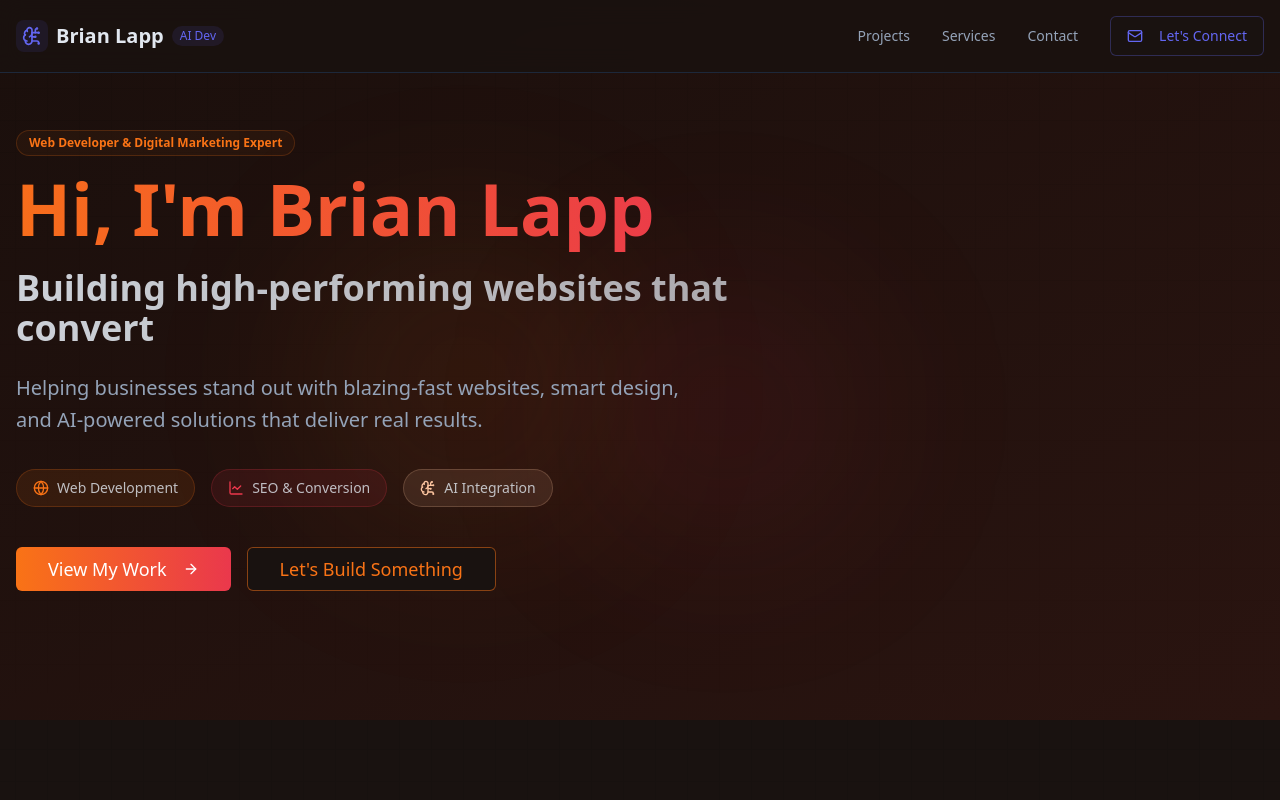
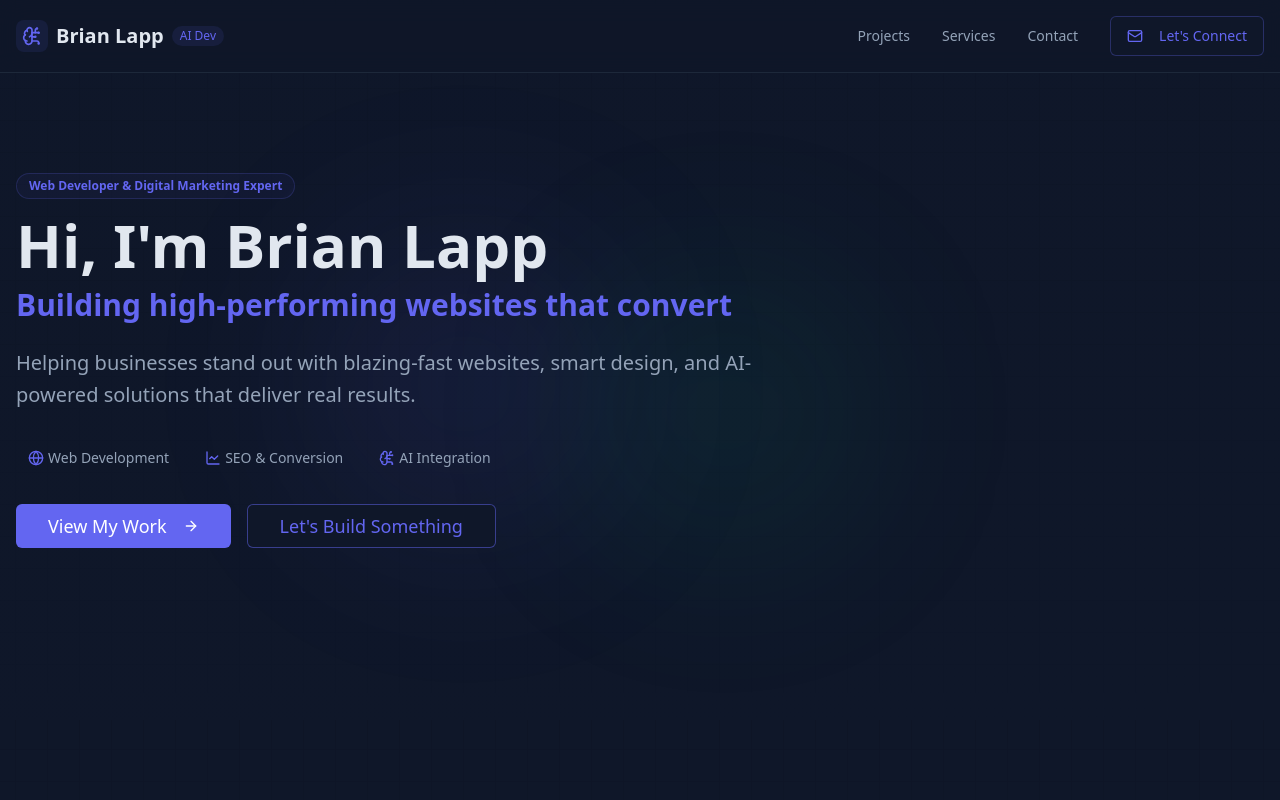
Before and after one commit to brianlapp/brian-lapp, a React (Vite) app: page / in a window 1280 px wide. Shown: the top 800 px of the page. Built offline with nearby package versions, Linux system fonts and the light colour scheme.

Commit message:
Reverted to edit edt-805c31df-d4af-49ab-b7ec-1666d46cbd0b: "Update UI/UX design
Improve UI/UX design with modern typography and CSS effects."

```diff
--- a/src/components/sections/Hero.tsx
+++ b/src/components/sections/Hero.tsx
@@ -5,66 +5,57 @@ import { Link } from "react-router-dom";
 import { Badge } from "../../components/ui/badge";
 
 const Hero = () => (
-  <section className="relative min-h-[90vh] flex items-center bg-gradient-to-br from-[#1a0f0c] to-[#2a1410]">
-    {/* Animated background pattern */}
+  <section className="relative min-h-[90vh] flex items-center bg-gradient-to-br from-background to-card">
+    {/* Neural network background pattern */}
     <div className="absolute inset-0 bg-[url('/grid.svg')] bg-center [mask-image:linear-gradient(180deg,white,rgba(255,255,255,0))]" />
 
-    {/* Animated glow effects */}
-    <div className="absolute top-1/3 left-1/4 w-72 h-72 bg-[#F97316]/20 rounded-full filter blur-[100px] animate-pulse-slow" />
-    <div className="absolute bottom-1/4 right-1/3 w-64 h-64 bg-[#ea384c]/20 rounded-full filter blur-[100px] animate-pulse-slow" style={{ animationDelay: '1s' }} />
+    {/* Animated glow effect */}
+    <div className="absolute top-1/3 left-1/4 w-72 h-72 bg-primary/20 rounded-full filter blur-[100px] animate-pulse-slow" />
+    <div className="absolute bottom-1/4 right-1/3 w-64 h-64 bg-accent/20 rounded-full filter blur-[100px] animate-pulse-slow" style={{ animationDelay: '1s' }} />
 
     <div className="container mx-auto px-4 relative z-10">
       <div className="max-w-3xl">
         <div className="flex items-center space-x-2 mb-4">
-          <Badge variant="outline" className="px-3 py-1 border-[#F97316]/20 bg-[#F97316]/5 text-[#F97316]">
+          <Badge variant="outline" className="px-3 py-1 border-primary/20 bg-primary/5 text-primary">
             Web Developer & Digital Marketing Expert
           </Badge>
         </div>
 
-        <div className="space-y-6">
-          <h1 className="text-4xl md:text-5xl lg:text-7xl font-bold mb-6">
-            <span className="block bg-gradient-to-r from-[#F97316] via-[#ea384c] to-[#FEC6A1] bg-clip-text text-transparent animate-gradient pb-2">
-              Hi, I'm Brian Lapp
-            </span>
-            <span className="block text-2xl md:text-3xl lg:text-4xl mt-4 bg-gradient-to-r from-foreground/90 to-foreground/70 bg-clip-text text-transparent">
+        <div>
+          <h1 className="text-4xl md:text-5xl lg:text-6xl font-bold mb-6 text-foreground">
+            Hi, I'm Brian Lapp
+            <span className="block text-primary text-2xl md:text-3xl mt-3">
               Building high-performing websites that convert
             </span>
           </h1>
-          <p className="text-xl text-muted-foreground leading-relaxed max-w-2xl">
+          <p className="text-xl text-muted-foreground leading-relaxed">
             Helping businesses stand out with blazing-fast websites, smart design, and AI-powered solutions that deliver real results.
           </p>
         </div>
 
-        <div className="flex flex-wrap gap-4 mt-8">
-          <div className="flex items-center text-sm gap-2 bg-[#F97316]/10 px-4 py-2 rounded-full border border-[#F97316]/20">
-            <Globe className="w-4 h-4 text-[#F97316]" />
-            <span className="text-foreground/80">Web Development</span>
+        <div className="flex flex-wrap gap-3 text-muted-foreground mt-8">
+          <div className="flex items-center text-sm gap-1 bg-card px-3 py-1 rounded-full">
+            <Globe className="w-4 h-4 text-primary" />
+            <span>Web Development</span>
           </div>
-          <div className="flex items-center text-sm gap-2 bg-[#ea384c]/10 px-4 py-2 rounded-full border border-[#ea384c]/20">
-            <LineChart className="w-4 h-4 text-[#ea384c]" />
-            <span className="text-foreground/80">SEO & Conversion</span>
+          <div className="flex items-center text-sm gap-1 bg-card px-3 py-1 rounded-full">
+            <LineChart className="w-4 h-4 text-primary" />
+            <span>SEO & Conversion</span>
           </div>
-          <div className="flex items-center text-sm gap-2 bg-[#FEC6A1]/10 px-4 py-2 rounded-full border border-[#FEC6A1]/20">
-            <BrainCircuit className="w-4 h-4 text-[#FEC6A1]" />
-            <span className="text-foreground/80">AI Integration</span>
+          <div className="flex items-center text-sm gap-1 bg-card px-3 py-1 rounded-full">
+            <BrainCircuit className="w-4 h-4 text-primary" />
+            <span>AI Integration</span>
           </div>
         </div>
 
-        <div className="flex flex-col sm:flex-row gap-4 mt-10">
+        <div className="flex flex-col sm:flex-row gap-4 pt-8">
           <Link to="/work">
-            <Button
-              size="lg"
-              className="w-full sm:w-auto text-lg bg-gradient-to-r from-[#F97316] to-[#ea384c] hover:opacity-90 transition-opacity"
-            >
+            <Button size="lg" className="w-full sm:w-auto text-lg">
               View My Work <ArrowRight className="ml-2" />
             </Button>
           </Link>
           <Link to="/contact">
-            <Button
-              size="lg"
-              variant="outline"
-              className="w-full sm:w-auto text-lg border-[#F97316]/50 text-[#F97316] hover:bg-[#F97316]/10"
-            >
+            <Button size="lg" variant="outline" className="w-full sm:w-auto text-lg border-primary/50 text-primary hover:bg-primary/10">
               Let's Build Something
             </Button>
           </Link>
--- a/src/index.css
+++ b/src/index.css
@@ -7,23 +7,23 @@
 
 @layer base {
   :root {
-    --background: 15 24% 8%;
+    --background: 222 47% 11%;
     --foreground: 214 32% 91%;
-    --card: 15 24% 5%;
+    --card: 222 47% 8%;
     --card-foreground: 214 32% 91%;
-    --popover: 15 24% 5%;
+    --popover: 222 47% 8%;
     --popover-foreground: 214 32% 91%;
-    --primary: 24 94% 53%;
+    --primary: 239 84% 67%;
     --primary-foreground: 0 0% 100%;
-    --secondary: 0 80% 57%;
+    --secondary: 242 83% 60%;
     --secondary-foreground: 0 0% 100%;
     --muted: 217 33% 17%;
     --muted-foreground: 215 20% 65%;
-    --accent: 24 94% 53%;
+    --accent: 160 84% 39%;
     --accent-foreground: 0 0% 100%;
     --border: 217 33% 17%;
     --input: 217 33% 17%;
-    --ring: 24 94% 53%;
+    --ring: 239 84% 67%;
     --radius: 0.5rem;
   }
 }
```
